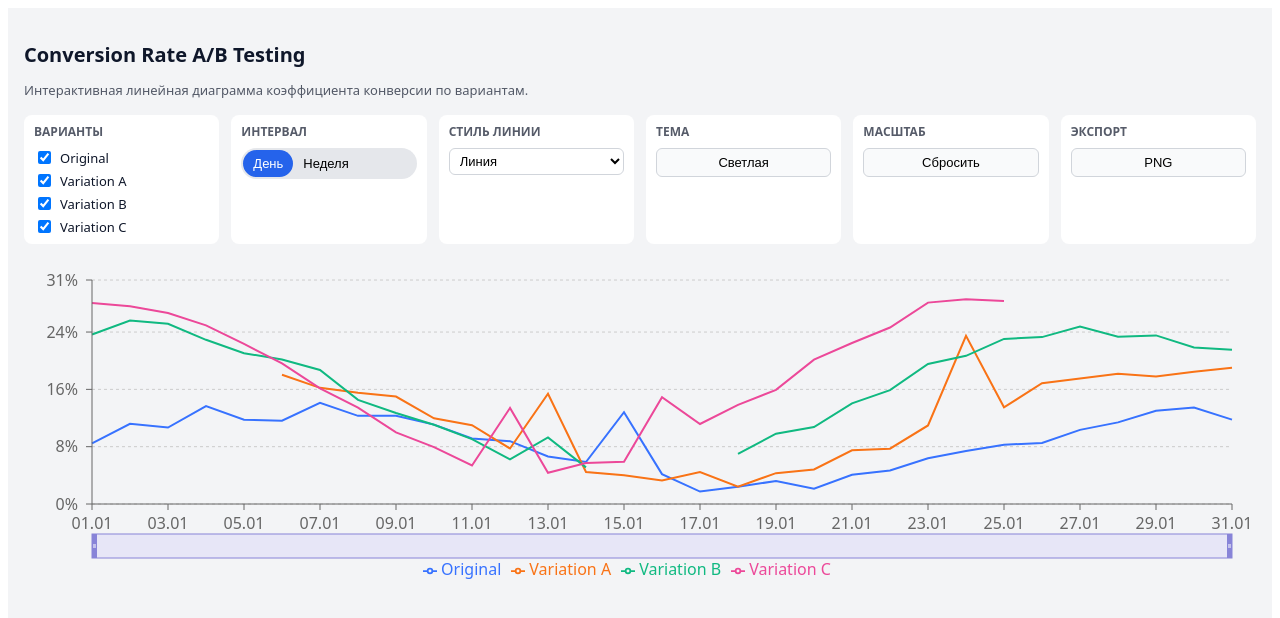
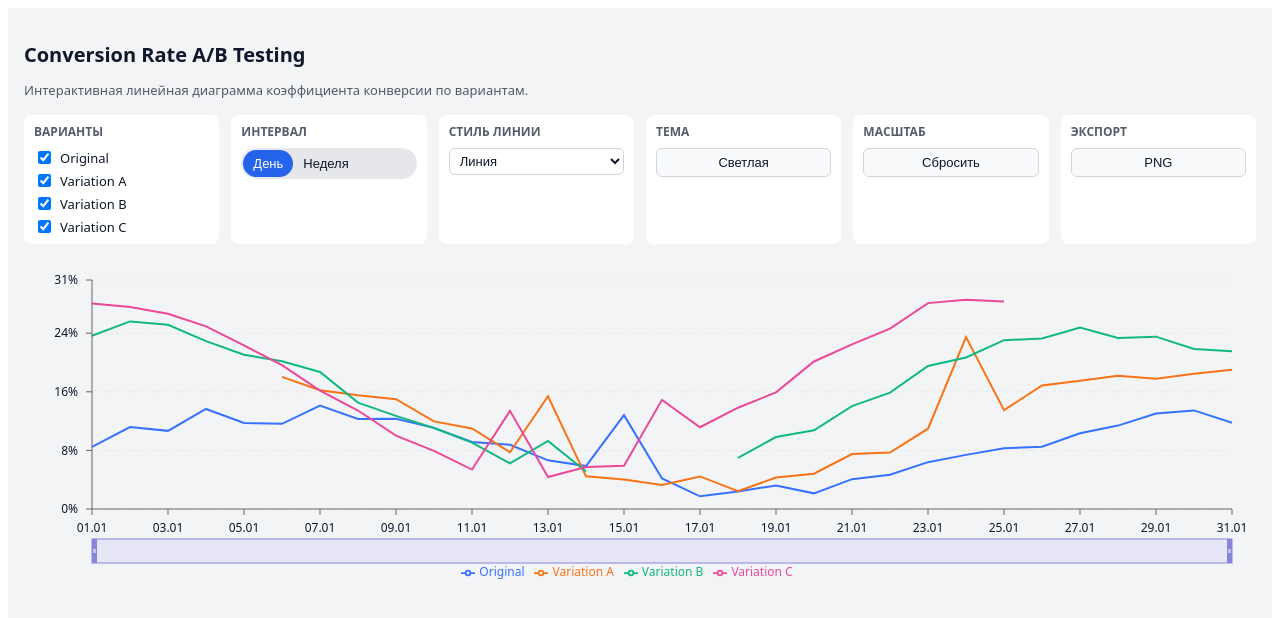
Before and after one commit to tema-skakun/kameleoon, a React (Vite) app: page / in a window 1280 px wide. Shown: the top 618 px of the page. Built offline with nearby package versions, Linux system fonts and the light colour scheme.

Commit message:
feat: adds white text for dark theme

```diff
--- a/src/App.tsx
+++ b/src/App.tsx
@@ -7,7 +7,11 @@ import {
 	RawPayload,
 	Variation,
 } from './types';
-import { buildChartData, buildVariations, parseRawData } from './utils/transformData';
+import {
+	buildChartData,
+	buildVariations,
+	parseRawData,
+} from './utils/transformData';
 import { ChartControls } from './components/ChartControls/ChartControls';
 import { ConversionChart } from './components/ConversionChart/ConversionChart';
 import styles from './App.module.css';
@@ -22,24 +26,27 @@ const App: React.FC = () => {
 
 	const variations: Variation[] = useMemo(
 		() => buildVariations(typedRaw.variations),
-		[]
+		[],
 	);
 
 	const parsed: ParsedDataPoint[] = useMemo(
 		() => parseRawData(typedRaw.data, variations),
-		[variations]
+		[variations],
 	);
 
 	const [selectedKeys, setSelectedKeys] = useState<string[]>(
-		() => variations.map((v) => v.key) // по умолчанию все включены
+		() => variations.map((v) => v.key),
 	);
 
 	const allChartData = useMemo(
 		() => buildChartData(parsed, variations, aggregation),
-		[parsed, variations, aggregation]
+		[parsed, variations, aggregation],
 	);
 
-	const [brushRange, setBrushRange] = useState<{ startIndex: number; endIndex: number }>({
+	const [brushRange, setBrushRange] = useState<{
+		startIndex: number;
+		endIndex: number;
+	}>({
 		startIndex: 0,
 		endIndex: allChartData.length - 1,
 	});
@@ -93,7 +100,8 @@ const App: React.FC = () => {
 				<header className={styles.header}>
 					<h1 className={styles.title}>Conversion Rate A/B Testing</h1>
 					<p className={styles.subtitle}>
-						Интерактивная линейная диаграмма коэффициента конверсии по вариантам.
+						Интерактивная линейная диаграмма коэффициента конверсии по
+						вариантам.
 					</p>
 				</header>
 
@@ -106,7 +114,9 @@ const App: React.FC = () => {
 					lineStyle={lineStyle}
 					onLineStyleChange={setLineStyle}
 					theme={theme}
-					onThemeToggle={() => setTheme((t) => (t === 'light' ? 'dark' : 'light'))}
+					onThemeToggle={() =>
+						setTheme((t) => (t === 'light' ? 'dark' : 'light'))
+					}
 					onResetZoom={handleResetZoom}
 					onExportPng={handleExportPng}
 				/>
@@ -121,6 +131,7 @@ const App: React.FC = () => {
 						aggregation={aggregation}
 						brushRange={brushRange}
 						onBrushChange={setBrushRange}
+						theme={theme}
 					/>
 				</div>
 			</div>
--- a/src/components/ChartControls/ChartControls.module.css
+++ b/src/components/ChartControls/ChartControls.module.css
@@ -34,6 +34,7 @@
     align-items: center;
     gap: 6px;
     font-size: 13px;
+    color: var(--fg);
 }
 
 .segmented {
@@ -50,6 +51,7 @@
     border-radius: 999px;
     font-size: 13px;
     cursor: pointer;
+    color: var(--fg);
 }
 
 .segmentActive {
@@ -64,6 +66,7 @@
     border-radius: 6px;
     border: 1px solid var(--border-color);
     background: var(--input-bg);
+    color: var(--fg);
 }
 
 .button {
@@ -74,4 +77,5 @@
     border: 1px solid var(--border-color);
     background: var(--button-bg);
     cursor: pointer;
+    color: var(--fg);
 }
--- a/src/components/ConversionChart/ConversionChart.tsx
+++ b/src/components/ConversionChart/ConversionChart.tsx
@@ -24,6 +24,7 @@ type Props = {
 	aggregation: AggregationMode;
 	brushRange: { startIndex: number; endIndex: number };
 	onBrushChange: (range: { startIndex: number; endIndex: number }) => void;
+	theme: 'light' | 'dark';
 };
 
 const colors = ['#3772ff', '#f97316', '#10b981', '#ec4899', '#a855f7'];
@@ -67,7 +68,10 @@ const CustomTooltip: React.FC<{
 
 					return (
 						<div key={key} className={styles.tooltipRow}>
-							<div className={styles.tooltipColor} style={{ background: item.color }} />
+							<div
+								className={styles.tooltipColor}
+								style={{ background: item.color }}
+							/>
 							<div className={styles.tooltipName}>{variation.name}</div>
 							<div className={styles.tooltipMetrics}>
 								<span>CR: {item.value.toFixed(2)}%</span>
@@ -91,10 +95,11 @@ export const ConversionChart: React.FC<Props> = ({
 																									 aggregation,
 																									 brushRange,
 																									 onBrushChange,
+																									 theme,
 																								 }) => {
 	const visibleData = useMemo(
 		() => data.slice(brushRange.startIndex, brushRange.endIndex + 1),
-		[data, brushRange]
+		[data, brushRange],
 	);
 
 	// Пересчёт домена Y под выбранные варианты и видимый диапазон
@@ -124,6 +129,7 @@ export const ConversionChart: React.FC<Props> = ({
 		return selectedKeys.map((key, index) => {
 			const variation = variations.find((v) => v.key === key);
 			if (!variation) return null;
+
 			const color = colors[index % colors.length];
 
 			if (lineStyle === 'area') {
@@ -159,20 +165,32 @@ export const ConversionChart: React.FC<Props> = ({
 
 	const ChartComponent = lineStyle === 'area' ? AreaChart : LineChart;
 
+	const textColor = theme === 'light' ? '#0f172a' : '#e5e7eb';
+	const gridColor = theme === 'light' ? '#e5e7eb' : '#1f2937';
+
 	return (
 		<div className={styles.wrapper}>
 			<ResponsiveContainer width="100%" height={360}>
-				<ChartComponent data={visibleData} margin={{ top: 20, right: 24, bottom: 40, left: 8 }}>
-					<CartesianGrid strokeDasharray="3 3" vertical={false} />
+				<ChartComponent
+					data={visibleData}
+					margin={{ top: 20, right: 24, bottom: 40, left: 8 }}
+				>
+					<CartesianGrid
+						strokeDasharray="3 3"
+						vertical={false}
+						stroke={gridColor}
+					/>
 					<XAxis
 						dataKey="dateLabel"
 						tickMargin={8}
 						minTickGap={24}
+						tick={{ fill: textColor, fontSize: 12 }}
 					/>
 					<YAxis
 						domain={yDomain}
 						tickFormatter={(v: number) => `${v.toFixed(0)}%`}
 						tickMargin={8}
+						tick={{ fill: textColor, fontSize: 12 }}
 					/>
 					<Tooltip
 						content={
@@ -183,9 +201,9 @@ export const ConversionChart: React.FC<Props> = ({
 								rawParsed={rawParsed}
 							/>
 						}
-						cursor={{ strokeWidth: 1 }} // вертикальная линия
+						cursor={{ strokeWidth: 1 }}
 					/>
-					<Legend />
+					<Legend wrapperStyle={{ color: textColor, fontSize: 12 }} />
 					{renderLines()}
 					<Brush
 						dataKey="dateLabel"
```
